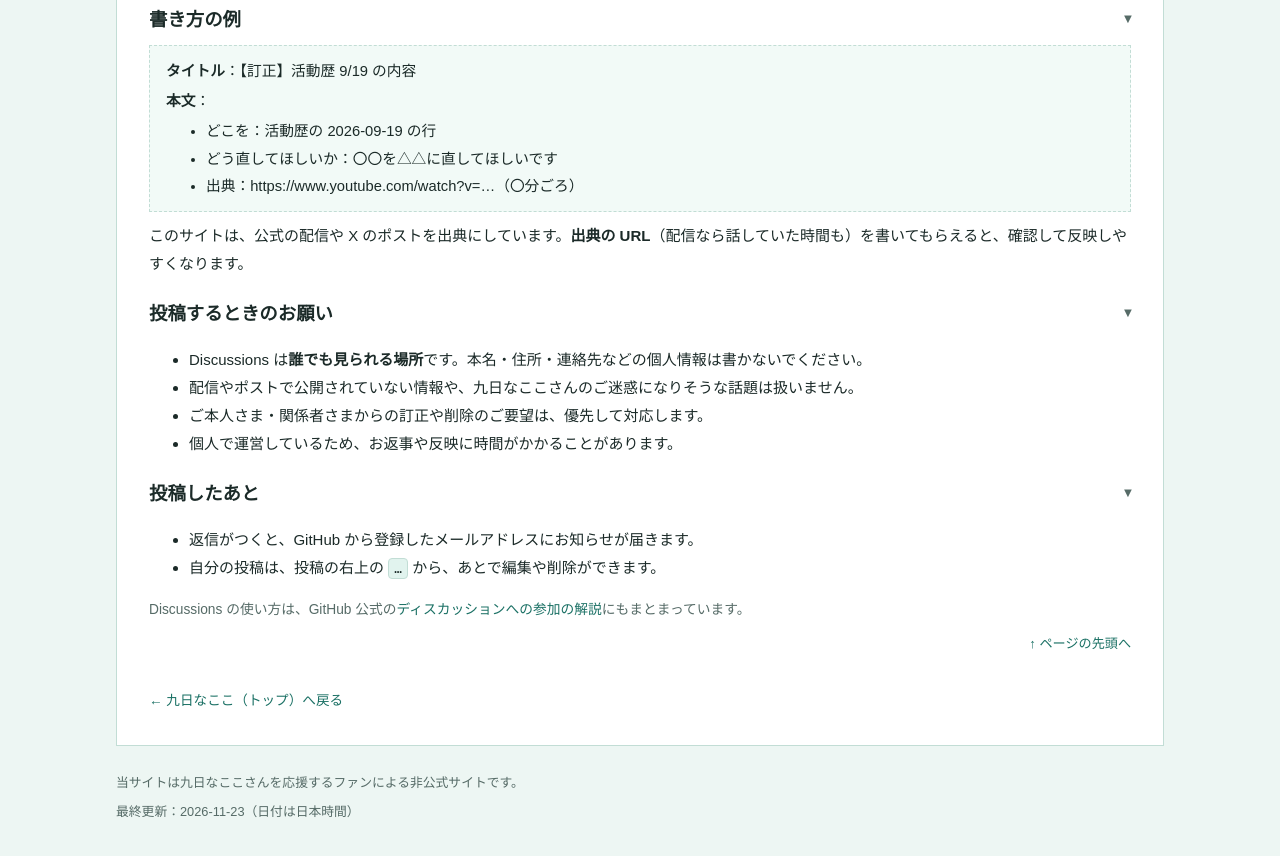
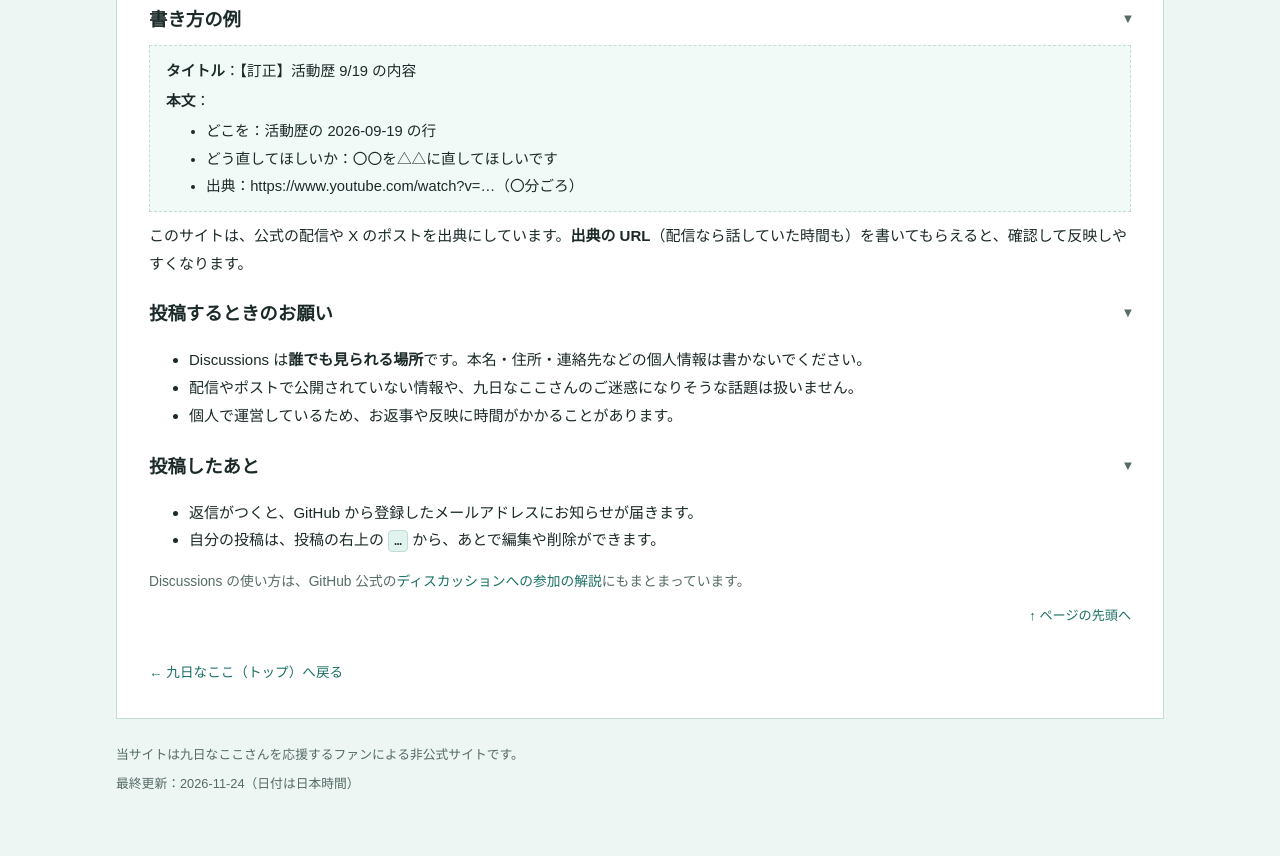
Before and after one commit to otocolobuslove/9th-city-site, a plain HTML site: page request.html in a window 1280 px wide. Shown: the part 2155-3011 px from the top of the page. Drawn offline with Linux system fonts and the light colour scheme.

Commit message:
Remove the priority-handling line from the request guide
Match the header notice, which says the site has no involvement
from her.

Co-Authored-By: Claude Opus 5.5 <noreply@anthropic.com>

```diff
--- a/request.html
+++ b/request.html
@@ -641,7 +641,6 @@
       <ul>
         <li>Discussions は<b>誰でも見られる場所</b>です。本名・住所・連絡先などの個人情報は書かないでください。</li>
         <li>配信やポストで公開されていない情報や、九日なここさんのご迷惑になりそうな話題は扱いません。</li>
-        <li>ご本人さま・関係者さまからの訂正や削除のご要望は、優先して対応します。</li>
         <li>個人で運営しているため、お返事や反映に時間がかかることがあります。</li>
       </ul>
     </details>
@@ -666,7 +665,7 @@
 
 <footer>
   <p>当サイトは九日なここさんを応援するファンによる非公式サイトです。</p>
-  <p>最終更新：2026-11-23（日付は日本時間）</p>
+  <p>最終更新：2026-11-24（日付は日本時間）</p>
 </footer>
 
 <script>
--- a/sitemap.xml
+++ b/sitemap.xml
@@ -6,7 +6,7 @@
   </url>
   <url>
     <loc>https://otocolobuslove.github.io/9th-city-site/request.html</loc>
-    <lastmod>2026-11-23</lastmod>
+    <lastmod>2026-11-24</lastmod>
   </url>
   <url>
     <loc>https://otocolobuslove.github.io/9th-city-site/marshmallow.html</loc>
```
